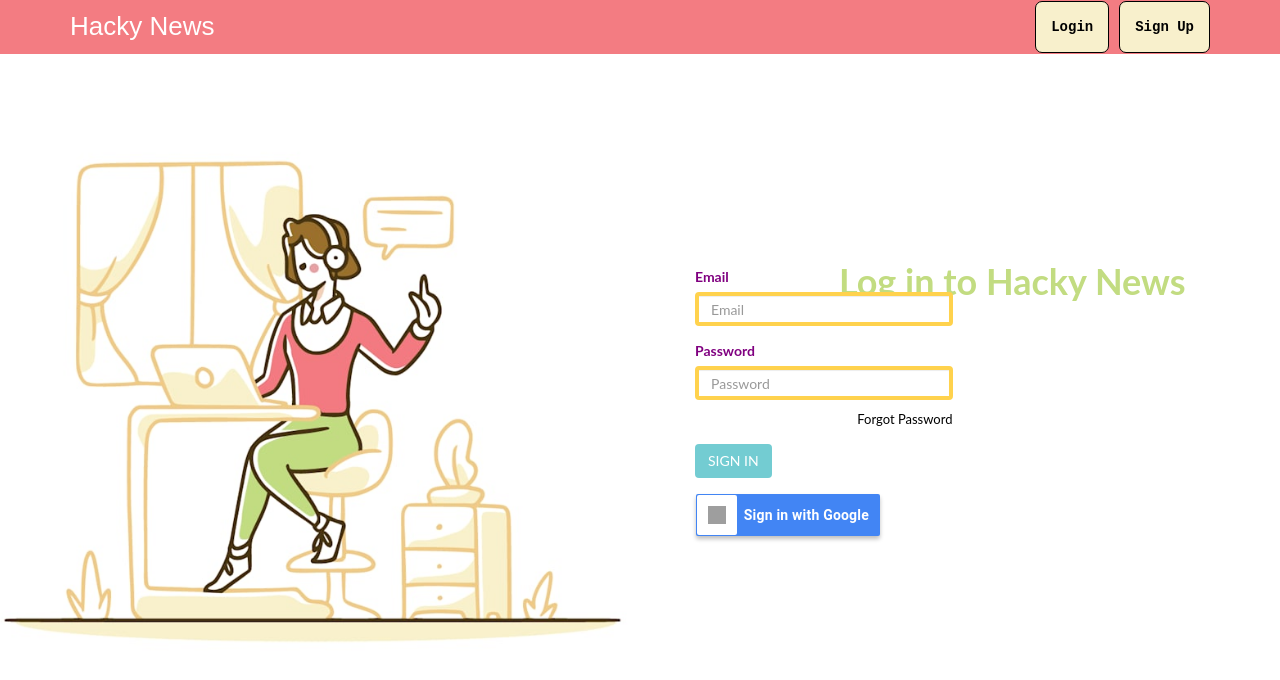
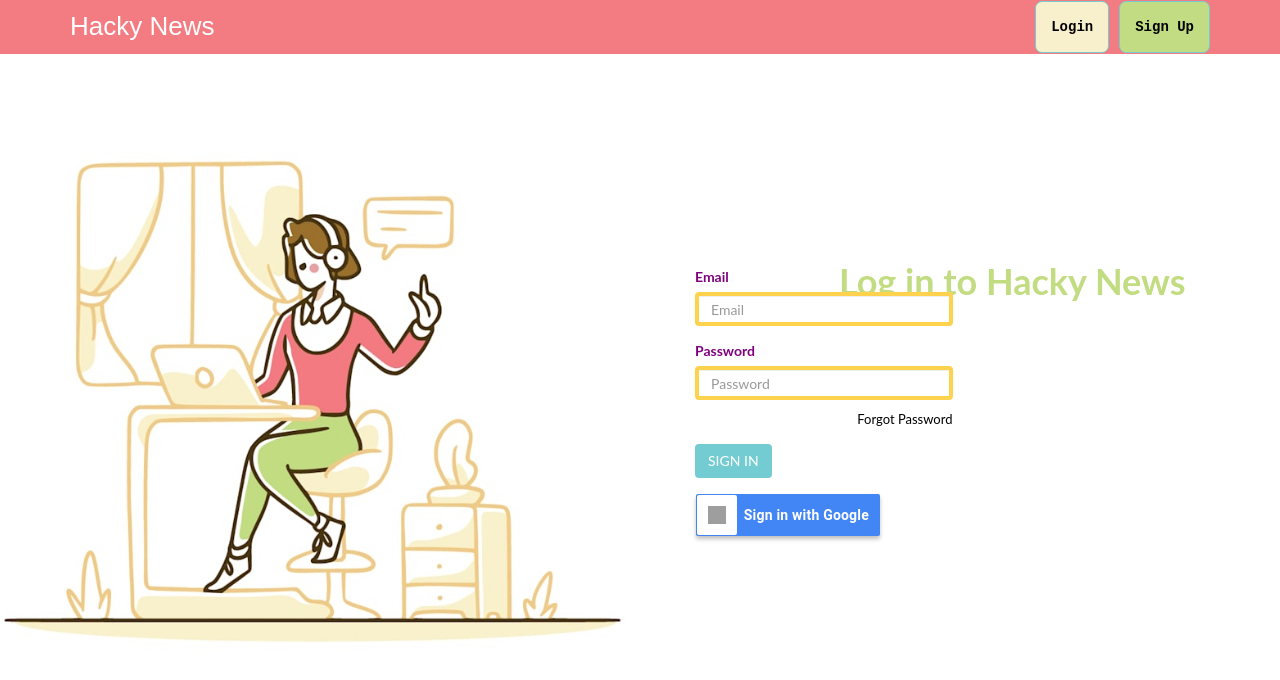
Before and after one commit to numan536/post_and-_comment, a React (Create React App) app: page /login in a window 1280 px wide. Shown: the top 680 px of the page. Built offline with nearby package versions, Linux system fonts and the light colour scheme; no server answers; grey boxes are pictures that could not be loaded.

Commit message:
btn style changes

```diff
--- a/src/components/Navbar.js
+++ b/src/components/Navbar.js
@@ -44,18 +44,17 @@ const Navbar = ({history}) => {
               )}
               {!isLoggedIn && (
                 <>
-                  <li className="box login-box">
+                  <li className="box login-box login-btn">
                     <Link to="/login">Login</Link>
                   </li>
-                  <li className="box">
-
+                  <li className="box regiter-btn">
                     <Link to="/sign-up">Sign Up</Link>
                   </li>
                 </>
               )}
 
               {isLoggedIn && (
-                <li style={{cursor: 'pointer'}}>
+                <li style={{cursor: 'pointer'}} className="box login-btn">
                   <a
                     onClick={() => {
                       localStorage.removeItem('token');
--- a/src/components/style2.css
+++ b/src/components/style2.css
@@ -136,8 +136,8 @@ body {
   font-weight: bold;
 }
 .box {
-  border: 1px solid black !important;
-  background-color: #f8f0cc !important;
+  border: 1px solid #73ccd2 !important;
+  background-color: #73ccd2 !important;
   color: white !important;
   border-radius: 7px;
 }
@@ -148,6 +148,27 @@ body {
   font-family: "Courier New", Courier, monospace;
   font-weight: bold !important;
 }
-.nav > li > a:hover {
+
+.regiter-btn {
+  background-color: #c2dc83 !important;
+  color: white !important;
+}
+.login-btn {
+  background-color: #f8f0cc !important;
+  color: white !important;
+}
+.login-btn:hover {
   background-color: #f8f0cc !important;
 }
+.login-btn:focus {
+  background-color: #f8f0cc !important;
+}
+.regiter-btn:hover {
+  background-color: #c2dc83 !important;
+}
+.regiter-btn:focus {
+  background-color: #c2dc83 !important;
+}
+.nav > li > a:focus {
+  background-color: #c2dc83 !important;
+}
--- a/src/components/stylelogin.css
+++ b/src/components/stylelogin.css
@@ -1,9 +1,19 @@
-.sign-in{
+.sign-in {
   font-weight: 400 !important;
   font-family: sans-serif !important;
   background: #12c2e9 !important;
-  background: -webkit-linear-gradient(to right, #f64f59, #c471ed, #12c2e9) !important;  /* Chrome 10-25, Safari 5.1-6 */
-  background: linear-gradient(to right, #f64f59, #c471ed, #12c2e9) !important; /* W3C, IE 10+/ Edge, Firefox 16+, Chrome 26+, Opera 12+, Safari 7+ */
+  background: -webkit-linear-gradient(
+    to right,
+    #f64f59,
+    #c471ed,
+    #12c2e9
+  ) !important; /* Chrome 10-25, Safari 5.1-6 */
+  background: linear-gradient(
+    to right,
+    #f64f59,
+    #c471ed,
+    #12c2e9
+  ) !important; /* W3C, IE 10+/ Edge, Firefox 16+, Chrome 26+, Opera 12+, Safari 7+ */
 }
 
 .google-btn {
@@ -11,7 +21,7 @@
   height: 42px;
   background-color: #4285f4;
   border-radius: 2px;
-	 box-shadow: 0 3px 4px 0 rgba(0, 0, 0, .25);
+  box-shadow: 0 3px 4px 0 rgba(0, 0, 0, 0.25);
 }
 .google-btn .google-icon-wrapper {
   position: absolute;
```
Lines whose indentation alone changed are shown as unchanged.
